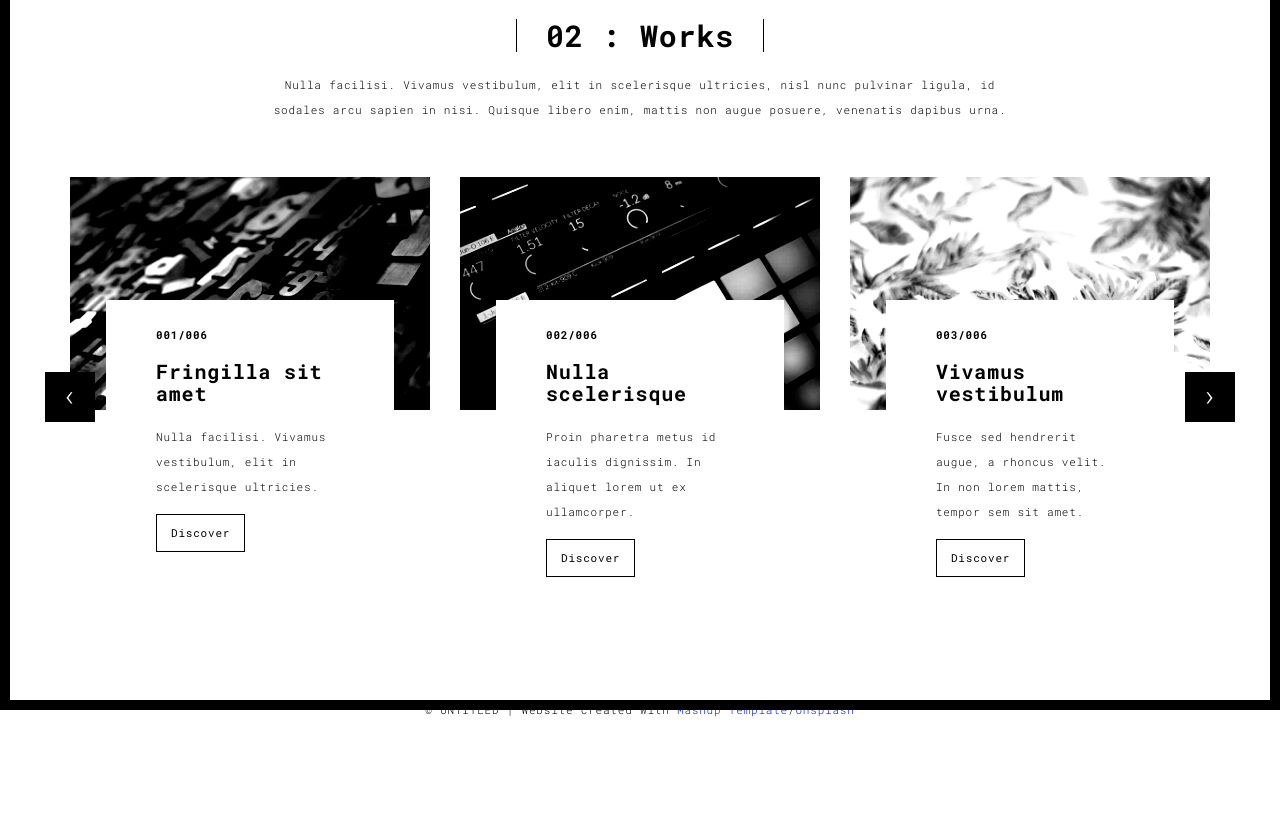
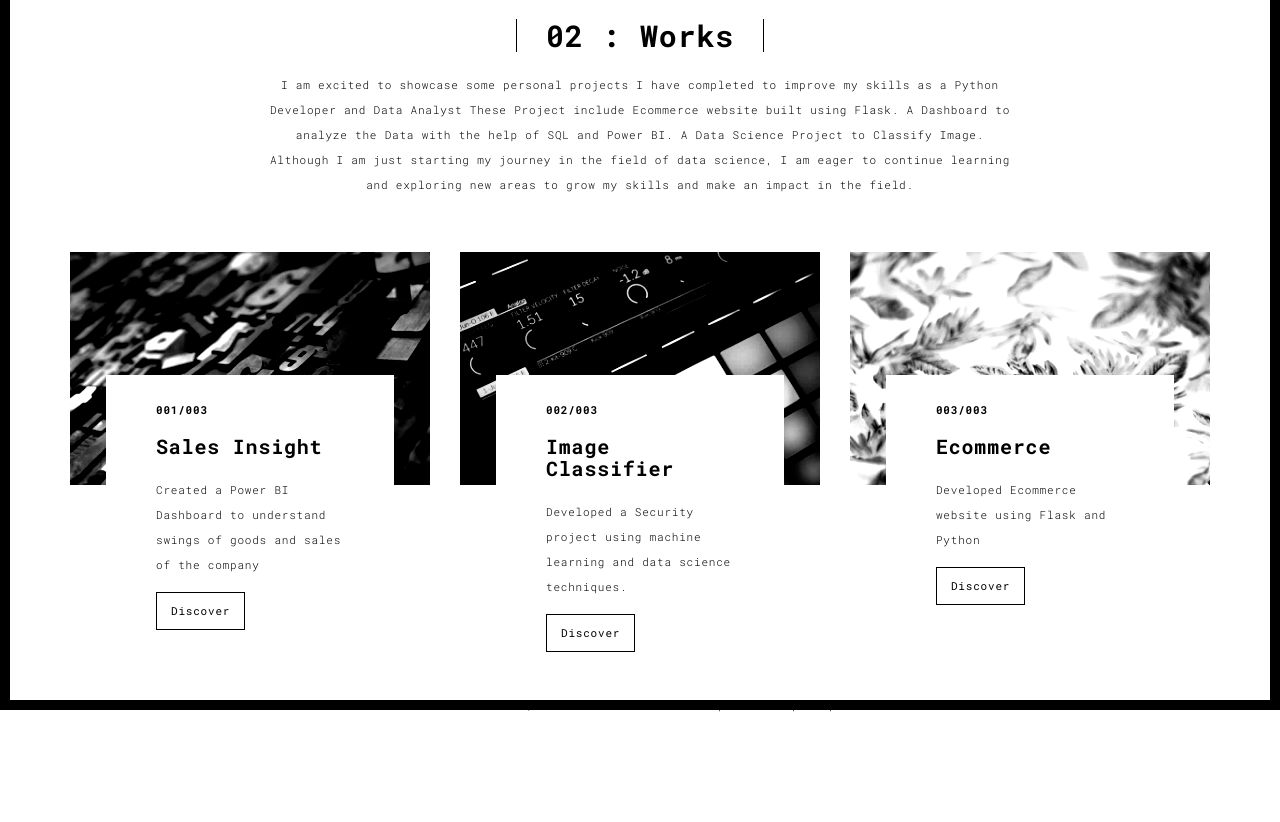
Before and after one commit to sharvandas/portfo, a Flask app: page /works.html in a window 1280 px wide. Shown: the part 90-912 px from the top of the page. Before the commit the page ends 807 px from the top, so only its background shows below. Run offline with Flask 2, Linux system fonts and the light colour scheme; some libraries are stand-ins or nearby versions.

Commit message:
portfolio website

```diff
--- a/server.py
+++ b/server.py
@@ -10,43 +10,9 @@ def hello_world():
     return render_template('index.html')
 
 
-# @app.route("/index.html")
-# def hello_world2():
-#     return render_template('index.html')
-#
-# @app.route("/about.html")
-# def about():
-#     return render_template('about.html')
-#
-# @app.route("/components.html")
-# def components():
-#     return render_template('components.html')
-#
-# @app.route("/contact.html")
-# def contact():
-#     return render_template('contact.html')
-#
-# @app.route("/works.html")
-# def works():
-#     return render_template('works.html')
-#
-# @app.route("/work.html")
-# def work():
-#     return render_template('work.html')
-
 @app.route("/<string:page_name>")
 def html_page(page_name=None):
     return render_template(f'{page_name}')
-
-
-@app.route("/blogs")
-def blogs():
-    return "These are my thoughts on the blogs"
-
-
-@app.route("/blogs/dogs/2022")
-def blogs_dogs_2022():
-    return "Hi these are the dogs from 2022"
 
 
 @app.route('/submit_form', methods=['POST', 'GET'])
--- a/templates/index.html
+++ b/templates/index.html
@@ -56,12 +56,12 @@
         <div class="col-xs-12">
           <div class="hero-full-wrapper">
             <div class="text-content">
-              <h1>Hello,<br>
+              <h1>Hey there,<br>
                 <span id="typed-strings">
                   <span>I'm Sharvan Raj Das</span>
                   <span>Python Developer</span>
-                  <span>Machine Learning Er.</span>
-                  <span>Data Scientist</span>
+                  <span>Data Analyst</span>
+                  <span>Open To Work</span>
                 </span>
                 <span id="typed"></span>
               </h1>
--- a/templates/works.html
+++ b/templates/works.html
@@ -57,7 +57,12 @@
       <div class="col-sm-8 col-sm-offset-2 section-container-spacer">
         <div class="text-center">
           <h1 class="h2">02 : Works</h1>
-          <p>Nulla facilisi. Vivamus vestibulum, elit in scelerisque ultricies, nisl nunc pulvinar ligula, id sodales arcu sapien in nisi. Quisque libero enim, mattis non augue posuere, venenatis dapibus urna.</p>
+          <p>
+            I am excited to showcase some personal projects I have completed to improve my skills as a Python Developer and Data Analyst
+            These Project include Ecommerce website built using Flask. A Dashboard to analyze the Data with the help of SQL and Power BI.
+            A Data Science Project to Classify Image.  Although I am just starting my journey in the field of data science, I am eager to
+            continue learning and exploring new areas to grow my skills and make an impact in the field.
+          </p>
         </div>
       </div>
 
@@ -74,32 +79,32 @@
                         <img src="static/assets/images/work01-hover.jpg" alt="" class="img-responsive">
                       </a>
                       <div class="card-container card-container-lg">
-                        <h4>001/006</h4>
-                        <h3>Fringilla sit amet</h3>
-                        <p>Nulla facilisi. Vivamus vestibulum, elit in scelerisque ultricies.</p>
-                        <a href="./work.html" title="" class="btn btn-default">Discover</a>
+                        <h4>001/003</h4>
+                        <h3>Sales Insight</h3>
+                        <p>Created a Power BI Dashboard to understand swings of goods and sales of the company</p>
+                        <a href="https://github.com/sharvandas" title="" class="btn btn-default">Discover</a>
                       </div>
                     </div>
                     <div class="col-sm-4">
-                      <a href="./work.html" title="" class="black-image-project-hover">
+                      <a href="https://github.com/sharvandas" title="" class="black-image-project-hover">
                         <img src="static/assets/images/work02-hover.jpg" alt="" class="img-responsive">
                       </a>
                       <div class="card-container card-container-lg">
-                        <h4>002/006</h4>
-                        <h3>Nulla scelerisque</h3>
-                        <p>Proin pharetra metus id iaculis dignissim. In aliquet lorem ut ex ullamcorper.</p>
-                        <a href="./work.html" title="" class="btn btn-default">Discover</a>
+                        <h4>002/003</h4>
+                        <h3>Image Classifier</h3>
+                        <p>Developed a Security project using machine learning and data science techniques.</p>
+                        <a href="https://github.com/sharvandas" title="" class="btn btn-default">Discover</a>
                       </div>
                     </div>
                     <div class="col-sm-4">
-                      <a href="./work.html" title="" class="black-image-project-hover">
+                      <a href="https://github.com/sharvandas" title="" class="black-image-project-hover">
                         <img src="static/assets/images/work03-hover.jpg" alt="" class="img-responsive">
                       </a>
                       <div class="card-container card-container-lg">
-                        <h4>003/006</h4>
-                        <h3>Vivamus vestibulum</h3>
-                        <p>Fusce sed hendrerit augue, a rhoncus velit. In non lorem mattis, tempor sem sit amet.</p>
-                        <a href="./work.html" title="" class="btn btn-default">Discover</a>
+                        <h4>003/003</h4>
+                        <h3>Ecommerce</h3>
+                        <p>Developed Ecommerce website using Flask and Python</p>
+                        <a href="https://github.com/sharvandas" title="" class="btn btn-default">Discover</a>
                       </div>
                     </div>
 
@@ -113,7 +118,7 @@
                     <a href="./work.html" class="black-image-project-hover">
                       <img src="static/assets/images/work02-hover.jpg" alt="Image" class="img-responsive">
                     </a>
-                    <div class="card-container">
+                   <!-- <div class="card-container">
                       <h4>004/006</h4>
                       <h3>Nulla scelerisque</h3>
                       <p>Proin pharetra metus id iaculis dignissim. In aliquet lorem ut ex ullamcorper.</p>
@@ -121,7 +126,7 @@
                     </div>
                   </div>
                    <div class="col-sm-4">
-                      <a href="./work.html" class="black-image-project-hover">
+                      <a href="https://github.com/sharvandas" class="black-image-project-hover">
                         <img src="static/assets/images/work01-hover.jpg" alt="Image" class="img-responsive">
                       </a>
                       <div class="card-container">
@@ -145,11 +150,11 @@
                     </div>
 
                 </div>
-                <!--/row-->
+                #!--/row-->
             </div>
 
             <!--/item-->
-        </div>
+        </div>-->
         <!--/carousel-inner-->
         <a class="left carousel-control" href="#myCarousel" data-slide="prev">‹</a>
 
@@ -172,7 +177,7 @@
   <div class="container">
     <div class="row">
       <div class="col-xs-12">
-        <p>© UNTITLED | Website created with <a href="http://www.mashup-template.com/" title="Create website with free html template">Mashup Template</a>/<a href="https://www.unsplash.com/" title="Beautiful Free Images">Unsplash</a></p>
+        <p>© UNTITLED | Website created with help of Mashup Template</p>
       </div>
     </div>
   </div>
```
Also changed, not shown: templates/about.html (+16 -14 lines), templates/contact.html (+11 -10 lines), templates/work.html (+11 -8 lines), static/assets/images/profo (2).jpg (added).
